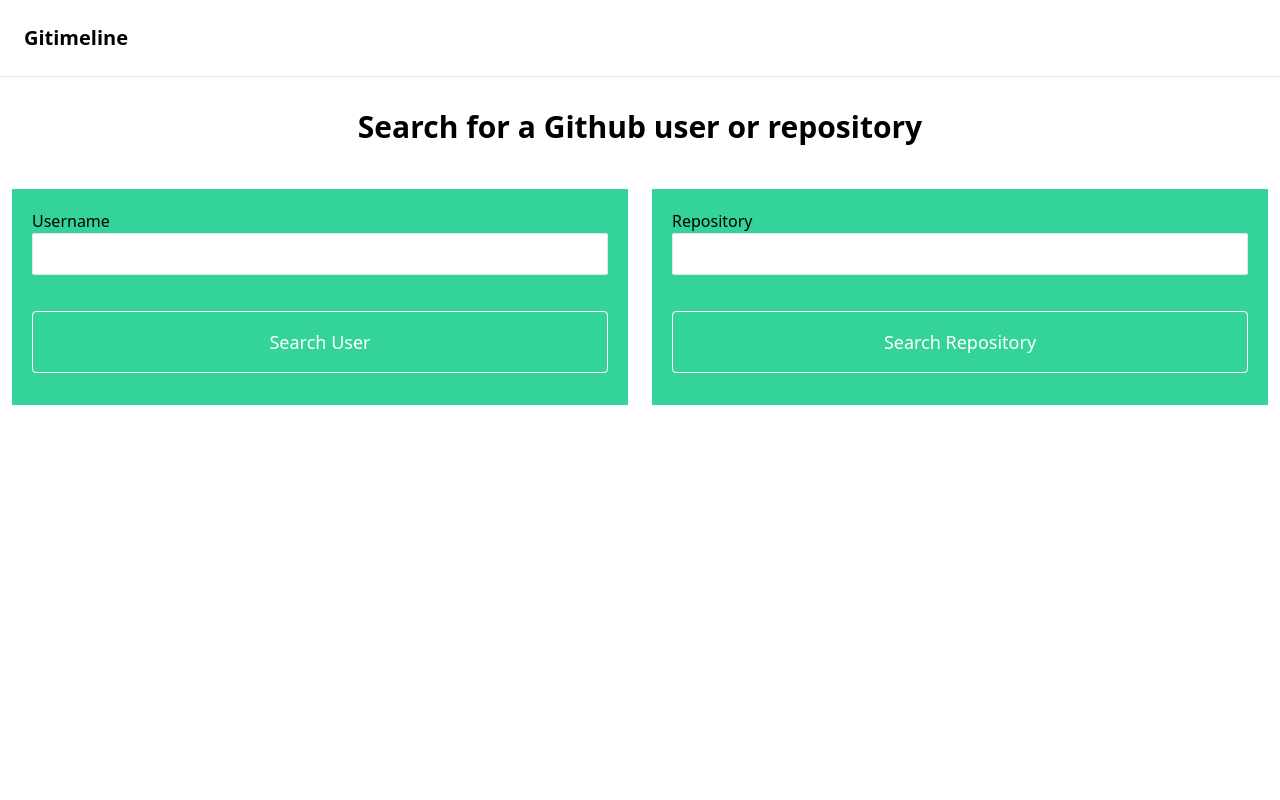
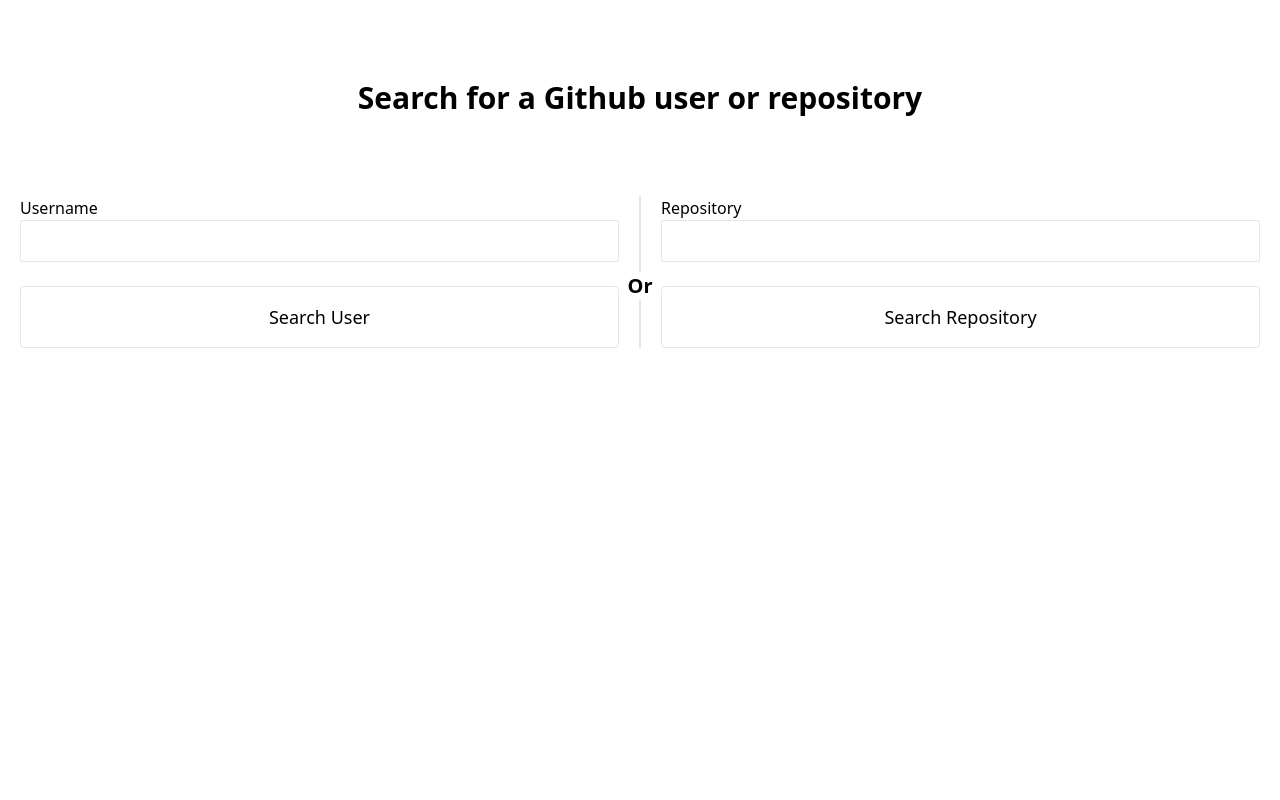
Before and after one commit to ThomasBerthaud/gitimeline, a Next.js app: page / in a window 1280 px wide. Shown: the top 800 px of the page. Built offline with nearby package versions, Linux system fonts and the light colour scheme.

Commit message:
rework ui

```diff
--- a/components/Layout.tsx
+++ b/components/Layout.tsx
@@ -15,7 +15,6 @@
         <meta name="description" content="Shows a timeline of git commits on a repository" />
         <link rel="icon" href="/favicon.ico" />
       </Head>
-      <Header />
       <main className="container min-h-screen">{children}</main>
       <Footer />
     </div>
--- a/components/Search.tsx
+++ b/components/Search.tsx
@@ -4,25 +4,22 @@
 type SearchProps = {
   title: string;
   buttonText: string;
-  colorName?: string;
+  position: 'left' | 'right';
   onSearch(value: string): void;
 };
 
-export const Search: React.FC<SearchProps> = ({ title, buttonText, colorName, onSearch }) => {
+export const Search: React.FC<SearchProps> = ({ title, buttonText, position, onSearch }) => {
   const [value, setValue] = useState<string | null>(null);
 
   const id = `value-${title}`;
 
   return (
-    <section className={styles.section + ' bg-emerald-400'}>
+    <section className={[styles.section, styles[position]].join(' ')}>
       <label className="self-start" htmlFor={id}>
         {title}
       </label>
       <input id={id} name={id} type="text" className="w-full mb-6" onChange={(event) => setValue(event.target.value)} />
-      <button
-        className="my-3 w-full hover:bg-white hover:border-white hover:text-emerald-400 text-white bg-transparent border-white"
-        onClick={() => value && onSearch(value)}
-      >
+      <button className="w-full" onClick={() => value && onSearch(value)}>
         {buttonText}
       </button>
     </section>
--- a/pages/index.tsx
+++ b/pages/index.tsx
@@ -7,12 +7,14 @@
 
   return (
     <>
-      <h1 className="font-bold text-3xl text-center my-8">Search for a Github user or repository</h1>
+      <h1 className="font-bold text-3xl text-center my-20">Search for a Github user or repository</h1>
 
-      <div className="flex items-center justify-center">
-        <Search title="Username" buttonText="Search User" onSearch={searchUser} />
-
-        <Search title="Repository" buttonText="Search Repository" onSearch={searchRepository} />
+      <div className="flex justify-center h-full">
+        <Search title="Username" buttonText="Search User" position="left" onSearch={searchUser} />
+        <div className="relative border" style={{ width: '1px' }}>
+          <div className="absolute top-1/2 left-0 -translate-x-1/2 bg-white text-xl font-bold">Or</div>
+        </div>
+        <Search title="Repository" buttonText="Search Repository" position="right" onSearch={searchRepository} />
       </div>
     </>
   );
--- a/styles/Search.module.css
+++ b/styles/Search.module.css
@@ -1,3 +1,23 @@
 .section {
-  @apply flex flex-col items-center p-5 m-3 w-1/2;
+  @apply flex flex-col items-center px-5 h-full w-1/2 rounded-lg transition-transform;
 }
+.section:hover,
+.section:focus-within {
+  @apply scale-110;
+}
+
+.left {
+  transform-origin: middle left;
+}
+.left:hover,
+.left:focus-within {
+  @apply bg-lime-600 border-lime-600;
+}
+
+.right {
+  transform-origin: middle right;
+}
+.right:hover,
+.left:focus-within {
+  @apply bg-sky-600 border-sky-600;
+}
--- a/styles/globals.css
+++ b/styles/globals.css
@@ -6,18 +6,11 @@
   html {
     color-scheme: dark;
   }
-  body {
-    color: white;
-    @apply bg-slate-800;
-  }
 }
 
 button {
   @apply border p-4 rounded transition-colors text-lg;
 }
-button:hover {
-  @apply bg-slate-600 border-slate-600 text-white;
-}
 
 input {
   @apply border p-2 rounded-sm transition-colors;
```
Also changed, not shown: 1 other file (tests, documents, lock files or other folders).
